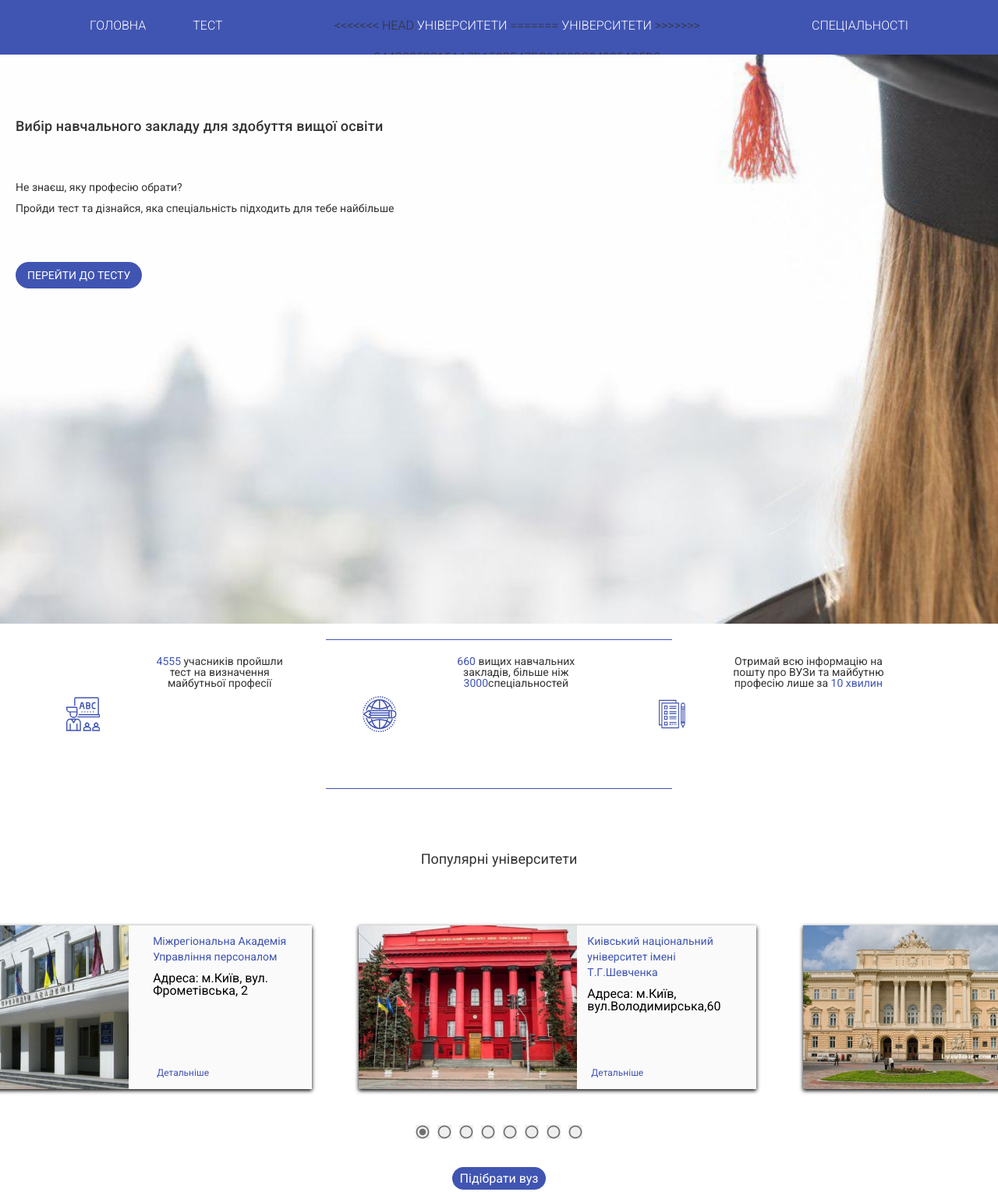
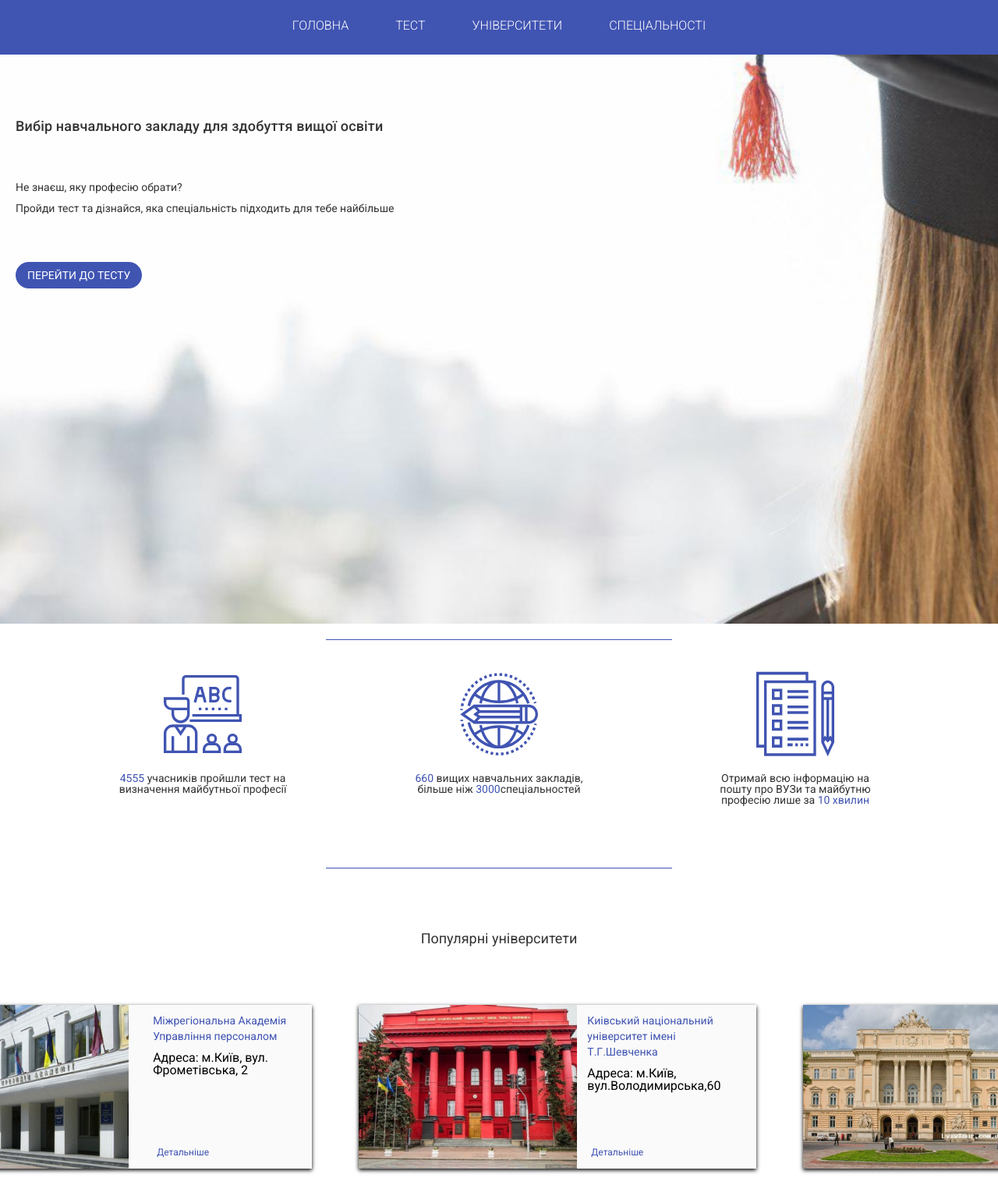
Before and after one commit to Apis-tam/VNZ, a website: page app/index.html in a window 1280 px wide. Shown: the top 1529 px of the page at 78% size. Drawn offline with Linux system fonts and the light colour scheme.

Commit message:
поправил вестку

```diff
--- a/app/index.html
+++ b/app/index.html
@@ -45,13 +45,9 @@
               <a href="test.html" class="menu__link">Тест</a>
             </li>
             <li class="menu__item">
-<<<<<<< HEAD
-              <a href="institutu.html" class="menu__link"> Університети</a>
-=======
               <a href="index.html#university" class="menu__link">
                 Університети</a
               >
->>>>>>> 944c3352815aa7d159bf47ec84008c049054c5d8
             </li>
             <li class="menu__item">
               <a href="index.html#prof" class="menu__link"> Спеціальності</a>
@@ -75,7 +71,8 @@
       <div class="container">
         <div class="info__line"></div>
         <div class="row">
-          <div class="col-12 col-md-4 info__svg">
+          <div class="col-12 col-md-4 ">
+            <div class="info__svg">
               <svg class="icon">
                 <use xlink:href="images\svg_sprite\sprite.svg#abc"></use>
               </svg>
@@ -84,7 +81,9 @@
                 визначення майбутньої професії
               </p>
             </div>
-          <div class="col-12 col-md-4 info__svg">
+          </div>
+          <div class="col-12 col-md-4 ">
+            <div class="info__svg">
               <svg class="icon">
                 <use xlink:href="images\svg_sprite\sprite.svg#education"></use>
               </svg>
@@ -93,15 +92,20 @@
                 більше ніж <span class="info__num">3000</span>спеціальностей
               </p>
             </div>
-          <div class="col-12 col-md-4 info__svg">
+          </div>
+          <div class="col-12 col-md-4 ">
+            <div class="info__svg">
               <svg class="icon">
-              <use xlink:href="images\svg_sprite\sprite.svg#book_circle"></use>
+                <use
+                  xlink:href="images\svg_sprite\sprite.svg#book_circle"
+                ></use>
               </svg>
               <p class="info__desc">
-              Отримай всю інформацію на пошту про ВУЗи та майбутню професію лише
-              за
+                Отримай всю інформацію на пошту про ВУЗи та майбутню професію
+                лише за
                 <span class="info__num">10 хвилин</span>
               </p>
+            </div>
           </div>
         </div>
         <div class="info__line"></div>
@@ -376,12 +380,14 @@
     <footer class="footer">
       <ul class="footer__menu">
         <li class="footer__item">
-          <a href="#" class="footer__link">Університети</a>
+          <a href="index.html#university" class="footer__link">Університети</a>
         </li>
         <li class="footer__item">
-          <a href="#" class="footer__link">Спеціальності</a>
+          <a href="index.html#prof" class="footer__link">Спеціальності</a>
         </li>
-        <li class="footer__item"><a href="#" class="footer__link">Тест</a></li>
+        <li class="footer__item">
+          <a href="test-mail.html" class="footer__link">Тест</a>
+        </li>
       </ul>
       <ul class="footer__menu">
         <li class="footer__item">
--- a/app/scss/modules/_info.scss
+++ b/app/scss/modules/_info.scss
@@ -8,15 +8,19 @@
   }
   &__svg {
     text-align: center;
+    display: flex;
+    flex-direction: column;
+    align-items: center;
   }
   &__svg .icon {
     width: 100px;
-    display: inline-block;
+    display: block;
   }
   &__desc {
     font-size: 14px;
     padding: 0 60px 0 60px;
     margin-bottom: 60px;
+    display: block;
   }
 
   &__num {
--- a/app/scss/modules/_test-mail.scss
+++ b/app/scss/modules/_test-mail.scss
@@ -4,7 +4,7 @@
     font-weight: 500;
     font-size: 18px;
     line-height: 20px;
-    margin: 20px 0;
+    margin: 100px 0 40px 0;
     @media (min-width: $mobile) {
       margin-top: 140px;
     }
--- a/app/scss/modules/_test-prof.scss
+++ b/app/scss/modules/_test-prof.scss
@@ -33,7 +33,7 @@
   }
   // bar/////////////////////////////////////////////////
   &__bar {
-    margin: 0 20px 10px;
+    margin-bottom: 10px;
     width: 100%;
     height: 30px;
     border: 1px solid $tag;
--- a/app/scss/modules/_teststart.scss
+++ b/app/scss/modules/_teststart.scss
@@ -14,6 +14,9 @@
   }
   &__box {
     display: flex;
+    @media (max-width: $desktop) {
+      margin-top: 100px;
+    }
   }
   &__img {
     margin-top: 20px;
```
Also changed, not shown: app/test-mail.html (+2 -2 lines), app/test-prof.html (+2 -2 lines), app/test-result.html (+2 -2 lines), app/test.html (+2 -2 lines), app/css/global.min.css. Lines whose indentation alone changed are shown as unchanged.
